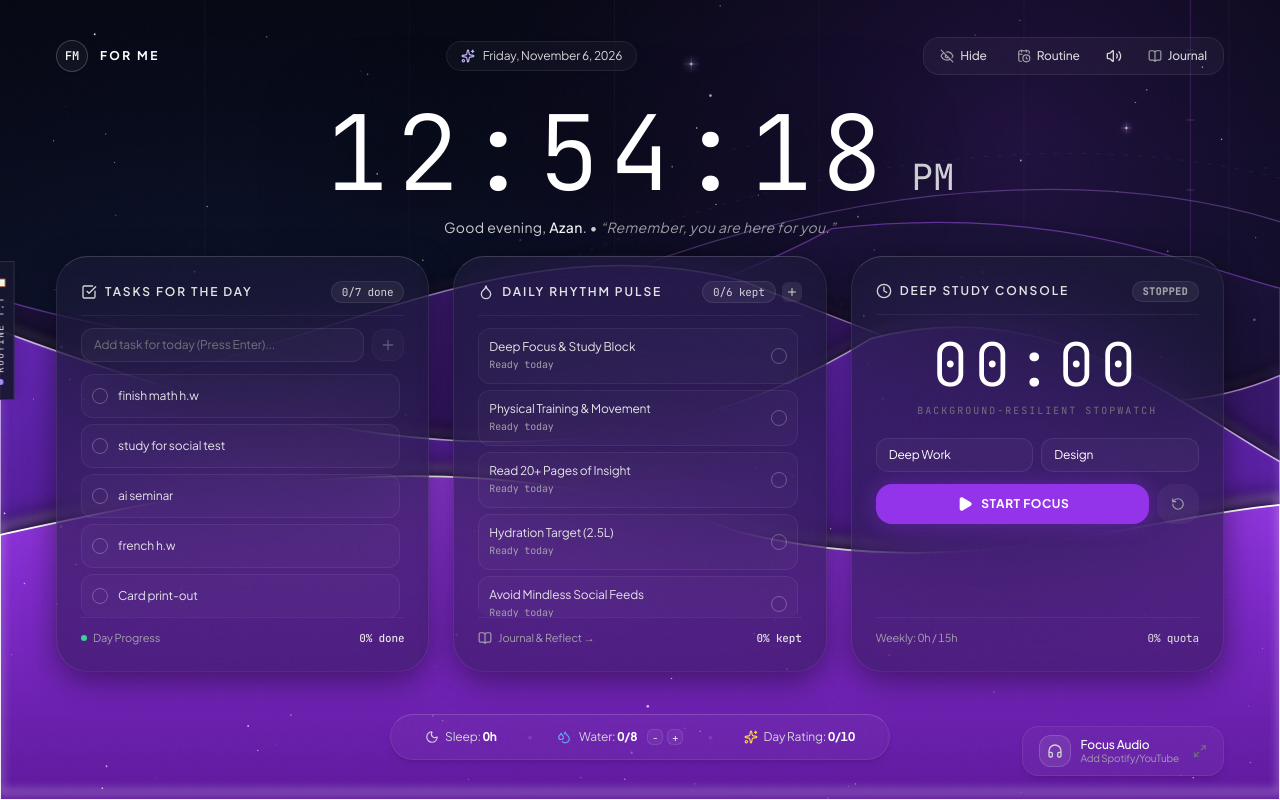
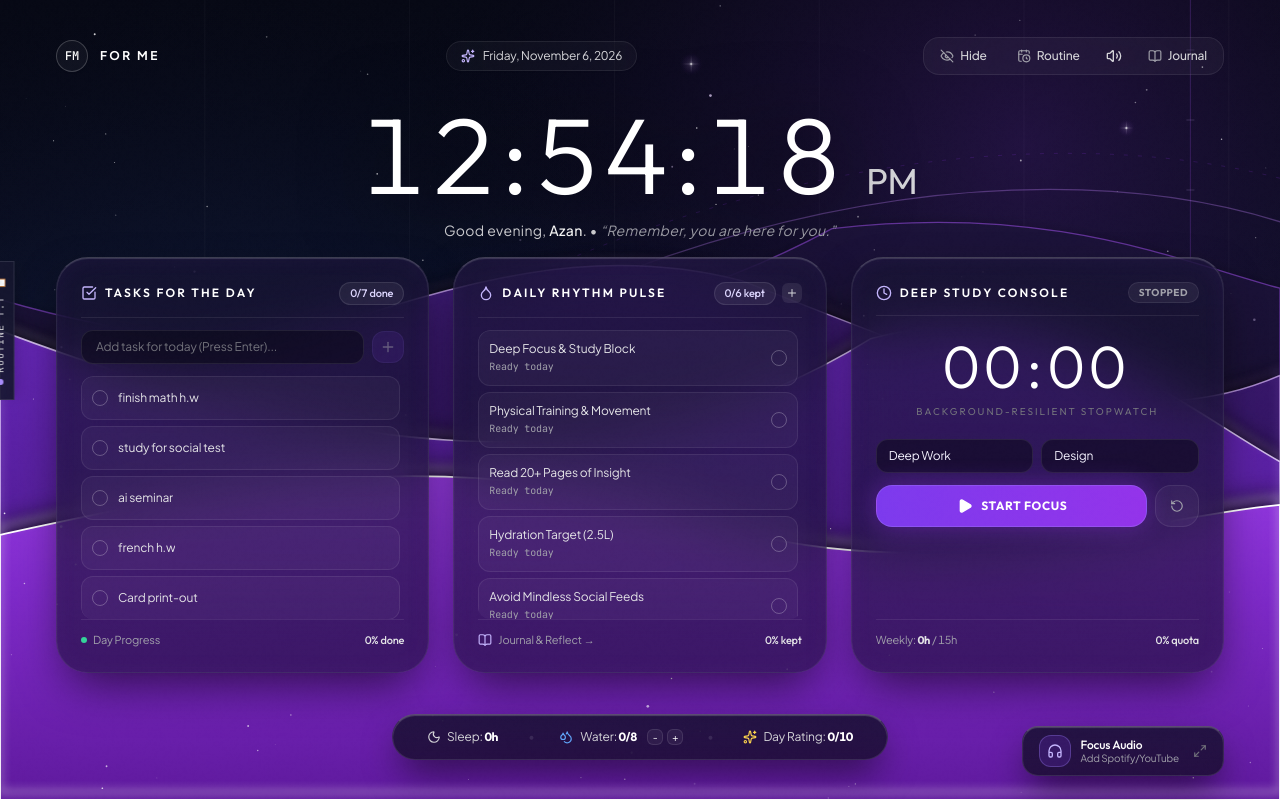
Before and after one commit to azanabdullah2752012-ui/for-me, a React (Vite) app: page / in a window 1280 px wide. Built offline with nearby package versions, Linux system fonts and the light colour scheme.

Commit message:
feat(design): elevate site with Option A cosmic neumorphic glass and calibrated sub-view atmosphere

```diff
--- a/src/App.tsx
+++ b/src/App.tsx
@@ -109,6 +109,11 @@ const SanctuaryLayout: React.FC = () => {
         <div className="fixed inset-0 bg-[#f7f5f0]/95 backdrop-blur-2xl z-[5] pointer-events-none transition-opacity duration-300" />
       )}
 
+      {/* Calibrated Dark Atmosphere Scrim for Sub-views (Palmkvist Principle: Leaves Wallpaper HUD 100% untouched) */}
+      {!isLight && !isWallpaper && (
+        <div className="fixed inset-0 bg-[#070914]/84 backdrop-blur-2xl z-[5] pointer-events-none transition-opacity duration-300" />
+      )}
+
       {/* ── DREAMY ANALOG FILM GRAIN OVERLAY ── */}
       <div className="pointer-events-none fixed inset-0 z-20 dreamy-grain opacity-40 mix-blend-overlay" />
 
--- a/src/index.css
+++ b/src/index.css
@@ -85,6 +85,49 @@ input, textarea {
   border: 1px solid var(--card-border);
 }
 
+/* Cosmic Neumorphic Glass Architecture */
+.cosmic-card {
+  background: linear-gradient(180deg, rgba(24, 20, 52, 0.70) 0%, rgba(14, 12, 34, 0.55) 100%);
+  backdrop-filter: blur(28px);
+  -webkit-backdrop-filter: blur(28px);
+  border: 1px solid rgba(255, 255, 255, 0.08);
+  border-top: 1px solid rgba(255, 255, 255, 0.20);
+  box-shadow:
+    0 20px 48px -12px rgba(0, 0, 0, 0.65),
+    inset 0 1px 1px 0 rgba(255, 255, 255, 0.16),
+    inset 0 0 24px 0 rgba(168, 85, 247, 0.05);
+}
+
+.cosmic-card:hover {
+  background: linear-gradient(180deg, rgba(28, 24, 62, 0.78) 0%, rgba(18, 14, 42, 0.62) 100%);
+  border-top: 1px solid rgba(216, 180, 254, 0.32);
+}
+
+.cosmic-dock {
+  background: linear-gradient(180deg, rgba(20, 16, 44, 0.82) 0%, rgba(12, 10, 28, 0.72) 100%);
+  backdrop-filter: blur(24px);
+  -webkit-backdrop-filter: blur(24px);
+  border: 1px solid rgba(255, 255, 255, 0.10);
+  border-top: 1px solid rgba(255, 255, 255, 0.25);
+  box-shadow:
+    0 16px 36px -8px rgba(0, 0, 0, 0.65),
+    inset 0 1px 1px 0 rgba(255, 255, 255, 0.20);
+}
+
+.cosmic-input {
+  background: rgba(10, 8, 22, 0.55);
+  border: 1px solid rgba(255, 255, 255, 0.08);
+  color: #f5f3ff;
+  transition: all 0.2s ease;
+}
+
+.cosmic-input:focus {
+  outline: none;
+  background: rgba(14, 11, 30, 0.75);
+  border-color: rgba(192, 132, 252, 0.50);
+  box-shadow: 0 0 0 2px rgba(168, 85, 247, 0.20);
+}
+
 .theme-light .creamy-surface {
   box-shadow:
     0 10px 30px -5px rgba(120, 105, 90, 0.08),
@@ -93,10 +136,15 @@ input, textarea {
 }
 
 .theme-dark .creamy-surface {
+  background: linear-gradient(180deg, rgba(24, 20, 52, 0.70) 0%, rgba(14, 12, 34, 0.55) 100%);
+  backdrop-filter: blur(28px);
+  -webkit-backdrop-filter: blur(28px);
+  border: 1px solid rgba(255, 255, 255, 0.08);
+  border-top: 1px solid rgba(255, 255, 255, 0.20);
   box-shadow:
-    0 14px 40px 0 rgba(0, 0, 0, 0.55),
-    inset 0 1px 1px 0 rgba(255, 255, 255, 0.14),
-    0 0 45px -10px rgba(139, 92, 246, 0.12);
+    0 20px 48px -12px rgba(0, 0, 0, 0.65),
+    inset 0 1px 1px 0 rgba(255, 255, 255, 0.16),
+    inset 0 0 24px 0 rgba(168, 85, 247, 0.05);
 }
 
 /* Dreamy glowing glass cards with soft starlight edge */
--- a/src/views/WallpaperHUDView.tsx
+++ b/src/views/WallpaperHUDView.tsx
@@ -235,11 +235,11 @@ export const WallpaperHUDView: React.FC = () => {
       {/* 2. GRAND CENTER RETRO DIGITAL CLOCK & GREETING           */}
       {/* ======================================================== */}
       <section className="text-center shrink-0 my-5 sm:my-auto py-3 sm:py-2 space-y-3">
-        <div className="inline-flex items-baseline justify-center gap-2 sm:gap-3 md:gap-5 font-mono text-white select-none leading-none">
-          <span className="text-5xl sm:text-6xl md:text-8xl lg:text-[104px] font-light tracking-[0.04em] sm:tracking-[0.08em] drop-shadow-[0_8px_40px_rgba(0,0,0,0.85)]">
+        <div className="inline-flex items-baseline justify-center gap-2 sm:gap-3 md:gap-5 font-display text-white select-none leading-none">
+          <span className="text-5xl sm:text-6xl md:text-8xl lg:text-[108px] font-light tracking-[0.05em] drop-shadow-[0_8px_40px_rgba(0,0,0,0.85)] tabular-nums">
             {clockTime}
           </span>
-          <span className="text-xl sm:text-2xl md:text-3xl lg:text-4xl font-mono text-zinc-300 font-normal">
+          <span className="text-xl sm:text-2xl md:text-3xl lg:text-4xl font-display text-zinc-300 font-normal">
             {clockAmPm}
           </span>
         </div>
@@ -257,17 +257,17 @@ export const WallpaperHUDView: React.FC = () => {
         <>
           <section className="grid grid-cols-1 lg:grid-cols-3 gap-6 my-auto items-stretch w-full max-lg:py-6 lg:max-h-[52vh]">
         {/* ── CARD 1: TASKS FOR THE DAY ── */}
-        <div className="p-6 rounded-[2rem] bg-gradient-to-b from-[#181a33]/60 to-[#121326]/40 hover:from-[#1b1e3b]/70 hover:to-[#14162e]/50 backdrop-blur-3xl border border-white/[0.08] border-t-white/[0.18] shadow-[0_8px_32px_0_rgba(0,0,0,0.45)] flex flex-col justify-between h-auto min-h-[300px] lg:h-full overflow-hidden transition-all duration-300">
+        <div className="p-6 rounded-[2rem] cosmic-card flex flex-col justify-between h-auto min-h-[310px] lg:h-full overflow-hidden transition-all duration-300">
           <div className="flex-1 min-h-0 flex flex-col space-y-3">
             {/* Header */}
-            <div className="flex items-center justify-between pb-3 border-b border-white/[0.06] shrink-0">
+            <div className="flex items-center justify-between pb-3 border-b border-white/[0.08] shrink-0">
               <div className="flex items-center gap-2">
-                <CheckSquare className="w-4 h-4 text-zinc-300" />
-                <h2 className="text-xs font-sans uppercase tracking-[0.16em] text-zinc-200 font-semibold">
+                <CheckSquare className="w-4 h-4 text-violet-300" />
+                <h2 className="text-xs font-display uppercase tracking-[0.18em] text-white font-semibold">
                   Tasks for the Day
                 </h2>
               </div>
-              <span className="text-[11px] font-mono px-2.5 py-0.5 rounded-full bg-white/[0.06] text-zinc-300 border border-white/[0.08]">
+              <span className="text-[11px] font-display font-medium px-2.5 py-0.5 rounded-full bg-white/[0.06] text-violet-200 border border-white/[0.10] tabular-nums">
                 {tasksDoneCount}/{tasks.length} done
               </span>
             </div>
@@ -280,13 +280,13 @@ export const WallpaperHUDView: React.FC = () => {
                 placeholder="Add task for today (Press Enter)..."
                 value={newTaskInput}
                 onChange={(e) => setNewTaskInput(e.target.value)}
-                className="flex-1 bg-white/[0.03] border border-white/[0.08] hover:border-white/[0.15] focus:border-violet-400 rounded-xl px-3 py-2 text-xs text-white placeholder-zinc-500 focus:outline-none transition-colors"
+                className="flex-1 cosmic-input rounded-xl px-3.5 py-2 text-xs placeholder-zinc-500"
               />
               <button
                 type="submit"
                 aria-label="Add task"
                 disabled={!newTaskInput.trim()}
-                className="w-8 h-8 rounded-xl bg-white/[0.08] hover:bg-white text-zinc-200 hover:text-black border border-white/[0.1] disabled:opacity-30 disabled:pointer-events-none flex items-center justify-center transition-all shrink-0 cursor-pointer"
+                className="w-8 h-8 rounded-xl bg-violet-600/40 hover:bg-violet-600 text-white border border-violet-400/30 disabled:opacity-30 disabled:pointer-events-none flex items-center justify-center transition-all shrink-0 cursor-pointer shadow-sm"
               >
                 <Plus className="w-4 h-4" />
               </button>
@@ -305,7 +305,7 @@ export const WallpaperHUDView: React.FC = () => {
                   className={`p-2.5 rounded-xl border transition-all flex items-center justify-between text-xs select-none group ${
                     task.completed
                       ? 'bg-white/[0.015] border-white/[0.04] text-zinc-500'
-                      : 'bg-white/[0.025] hover:bg-white/[0.05] border-white/[0.06] text-zinc-200'
+                      : 'bg-white/[0.035] hover:bg-white/[0.07] border-white/[0.08] hover:border-violet-400/20 text-zinc-200'
                   }`}
                 >
                   <div
@@ -316,7 +316,7 @@ export const WallpaperHUDView: React.FC = () => {
                       className={`w-4 h-4 rounded-full flex items-center justify-center shrink-0 border transition-all ${
                         task.completed
                           ? 'bg-emerald-500 border-emerald-400 text-white shadow-sm'
-                          : 'border-white/[0.25] group-hover:border-emerald-400'
+                          : 'border-white/[0.25] group-hover:border-violet-400'
                       }`}
                     >
                       {task.completed && <Check className="w-2.5 h-2.5 stroke-[3]" />}
@@ -340,28 +340,28 @@ export const WallpaperHUDView: React.FC = () => {
           </div>
 
           {/* Footer */}
-          <div className="pt-3 border-t border-white/[0.06] flex items-center justify-between text-[11px] text-zinc-400 font-sans shrink-0">
+          <div className="pt-3 border-t border-white/[0.08] flex items-center justify-between text-[11px] text-zinc-400 font-sans shrink-0">
             <span className="flex items-center gap-1.5">
               <span className="w-1.5 h-1.5 rounded-full bg-emerald-400" />
               Day Progress
             </span>
-            <span className="font-mono text-zinc-200 font-medium">{tasksPercent}% done</span>
+            <span className="font-display font-medium text-zinc-200 tabular-nums">{tasksPercent}% done</span>
           </div>
         </div>
 
         {/* ── CARD 2: DAILY RHYTHM PULSE ── */}
-        <div className="p-6 rounded-[2rem] bg-gradient-to-b from-[#181a33]/60 to-[#121326]/40 hover:from-[#1b1e3b]/70 hover:to-[#14162e]/50 backdrop-blur-3xl border border-white/[0.08] border-t-white/[0.18] shadow-[0_8px_32px_0_rgba(0,0,0,0.45)] flex flex-col justify-between h-auto min-h-[300px] lg:h-full overflow-hidden transition-all duration-300">
+        <div className="p-6 rounded-[2rem] cosmic-card flex flex-col justify-between h-auto min-h-[310px] lg:h-full overflow-hidden transition-all duration-300">
           <div className="flex-1 min-h-0 flex flex-col space-y-3">
             {/* Header */}
-            <div className="flex items-center justify-between pb-3 border-b border-white/[0.06] shrink-0">
+            <div className="flex items-center justify-between pb-3 border-b border-white/[0.08] shrink-0">
               <div className="flex items-center gap-2">
-                <Droplet className="w-4 h-4 text-zinc-300" />
-                <h2 className="text-xs font-sans uppercase tracking-[0.16em] text-zinc-200 font-semibold">
+                <Droplet className="w-4 h-4 text-violet-300" />
+                <h2 className="text-xs font-display uppercase tracking-[0.18em] text-white font-semibold">
                   Daily Rhythm Pulse
                 </h2>
               </div>
               <div className="flex items-center gap-1.5">
-                <span className="text-[11px] font-mono px-2.5 py-0.5 rounded-full bg-white/[0.06] text-zinc-300 border border-white/[0.08]">
+                <span className="text-[11px] font-display font-medium px-2.5 py-0.5 rounded-full bg-white/[0.06] text-violet-200 border border-white/[0.10] tabular-nums">
                   {habitsKeptCount}/{habits.length} kept
                 </span>
                 <button
@@ -393,7 +393,7 @@ export const WallpaperHUDView: React.FC = () => {
                   className={`p-2.5 rounded-xl border transition-all flex items-center justify-between text-xs cursor-pointer select-none group ${
                     habit.completed
                       ? 'bg-white/[0.015] border-white/[0.04] text-zinc-400'
-                      : 'bg-white/[0.025] hover:bg-white/[0.05] border-white/[0.06] text-zinc-200'
+                      : 'bg-white/[0.035] hover:bg-white/[0.07] border-white/[0.08] hover:border-violet-400/20 text-zinc-200'
                   }`}
                 >
                   <div className="flex flex-col gap-0.5 truncate pr-2">
@@ -402,7 +402,7 @@ export const WallpaperHUDView: React.FC = () => {
                     </span>
                     <div className="flex items-center gap-1.5 text-[10px] text-zinc-400 font-mono">
                       {habit.streak > 0 ? (
-                        <span className="text-amber-400 flex items-center gap-0.5">
+                        <span className="text-amber-400 flex items-center gap-0.5 font-medium">
                           🔥 {habit.streak} day streak
                         </span>
                       ) : (
@@ -415,7 +415,7 @@ export const WallpaperHUDView: React.FC = () => {
                     className={`w-4 h-4 rounded-full flex items-center justify-center shrink-0 border transition-all ${
                       habit.completed
                         ? 'bg-emerald-500 border-emerald-400 text-white shadow-sm'
-                        : 'border-white/[0.25] group-hover:border-emerald-400'
+                        : 'border-white/[0.25] group-hover:border-violet-400'
                     }`}
                   >
                     {habit.completed && <Check className="w-2.5 h-2.5 stroke-[3]" />}
@@ -426,30 +426,30 @@ export const WallpaperHUDView: React.FC = () => {
           </div>
 
           {/* Footer */}
-          <div className="pt-3 border-t border-white/[0.06] flex items-center justify-between text-[11px] text-zinc-400 font-sans shrink-0">
+          <div className="pt-3 border-t border-white/[0.08] flex items-center justify-between text-[11px] text-zinc-400 font-sans shrink-0">
             <button
               onClick={() => setActiveTab('journal')}
               className="hover:text-white flex items-center gap-1.5 transition-colors"
             >
-              <BookOpen className="w-3.5 h-3.5 text-zinc-400" />
+              <BookOpen className="w-3.5 h-3.5 text-violet-300" />
               <span>Journal & Reflect →</span>
             </button>
-            <span className="font-mono text-zinc-200 font-medium">{habitsPercent}% kept</span>
+            <span className="font-display font-medium text-zinc-200 tabular-nums">{habitsPercent}% kept</span>
           </div>
         </div>
 
         {/* ── CARD 3: DEEP STUDY CONSOLE ── */}
-        <div className="p-6 rounded-[2rem] bg-gradient-to-b from-[#181a33]/60 to-[#121326]/40 hover:from-[#1b1e3b]/70 hover:to-[#14162e]/50 backdrop-blur-3xl border border-white/[0.08] border-t-white/[0.18] shadow-[0_8px_32px_0_rgba(0,0,0,0.45)] flex flex-col justify-between h-auto min-h-[300px] lg:h-full overflow-hidden transition-all duration-300">
+        <div className="p-6 rounded-[2rem] cosmic-card flex flex-col justify-between h-auto min-h-[310px] lg:h-full overflow-hidden transition-all duration-300">
           <div className="flex-1 min-h-0 flex flex-col space-y-3">
             {/* Header */}
-            <div className="flex items-center justify-between pb-3 border-b border-white/[0.06] shrink-0">
+            <div className="flex items-center justify-between pb-3 border-b border-white/[0.08] shrink-0">
               <div className="flex items-center gap-2">
-                <Clock className="w-4 h-4 text-zinc-300" />
-                <h2 className="text-xs font-sans uppercase tracking-[0.16em] text-zinc-200 font-semibold">
+                <Clock className="w-4 h-4 text-violet-300" />
+                <h2 className="text-xs font-display uppercase tracking-[0.18em] text-white font-semibold">
                   Deep Study Console
                 </h2>
               </div>
-              <span className={`text-[10px] font-mono px-2.5 py-0.5 rounded-full font-bold uppercase tracking-wider ${
+              <span className={`text-[10px] font-display px-2.5 py-0.5 rounded-full font-bold uppercase tracking-wider ${
                 isStudyActive
                   ? 'bg-emerald-500/20 text-emerald-300 border border-emerald-500/30 animate-pulse'
                   : 'bg-white/[0.06] text-zinc-400 border border-white/[0.08]'
@@ -460,10 +460,10 @@ export const WallpaperHUDView: React.FC = () => {
 
             {/* Big Stopwatch Display */}
             <div className="text-center py-2">
-              <div className="text-5xl lg:text-6xl font-mono font-light tracking-widest text-white leading-none">
+              <div className="text-5xl lg:text-6xl font-display font-light tracking-widest text-white leading-none tabular-nums">
                 {formatStopwatch(studySeconds)}
               </div>
-              <p className="text-[10px] font-mono tracking-[0.2em] text-zinc-500 uppercase mt-2">
+              <p className="text-[10px] font-display tracking-[0.2em] text-zinc-500 uppercase mt-2">
                 Background-Resilient Stopwatch
               </p>
             </div>
@@ -476,7 +476,7 @@ export const WallpaperHUDView: React.FC = () => {
                 value={studyMode}
                 onChange={(e) => setStudyMode(e.target.value)}
                 placeholder="Mode (e.g. Deep Work)"
-                className="w-full bg-white/[0.03] border border-white/[0.08] hover:border-white/[0.15] focus:border-violet-400 rounded-xl px-3 py-2 text-xs text-white placeholder-zinc-500 focus:outline-none transition-colors"
+                className="w-full cosmic-input rounded-xl px-3 py-2 text-xs placeholder-zinc-500"
               />
               <input
                 type="text"
@@ -487,7 +487,7 @@ export const WallpaperHUDView: React.FC = () => {
                   setStudySubject(e.target.value);
                 }}
                 placeholder="Topic (e.g. Design)"
-                className="w-full bg-white/[0.03] border border-white/[0.08] hover:border-white/[0.15] focus:border-violet-400 rounded-xl px-3 py-2 text-xs text-white placeholder-zinc-500 focus:outline-none transition-colors"
+                className="w-full cosmic-input rounded-xl px-3 py-2 text-xs placeholder-zinc-500"
               />
             </div>
 
@@ -496,7 +496,7 @@ export const WallpaperHUDView: React.FC = () => {
               <button
                 type="button"
                 onClick={toggleStudyTimer}
-                className="flex-1 py-3 rounded-2xl bg-[#9333ea] hover:bg-[#a855f7] text-white font-sans text-xs font-bold tracking-wider uppercase flex items-center justify-center gap-2 shadow-[0_0_20px_rgba(147,51,234,0.35)] transition-all cursor-pointer"
+                className="flex-1 py-3 rounded-2xl bg-gradient-to-r from-violet-600 to-purple-600 hover:from-violet-500 hover:to-purple-500 text-white font-display text-xs font-bold tracking-wider uppercase flex items-center justify-center gap-2 shadow-[0_0_24px_rgba(147,51,234,0.40)] border border-violet-400/30 transition-all cursor-pointer"
               >
                 {isStudyActive ? <Pause className="w-4 h-4" /> : <Play className="w-4 h-4 ml-0.5 fill-current" />}
                 <span>{isStudyActive ? 'Pause Focus' : 'Start Focus'}</span>
@@ -506,7 +506,7 @@ export const WallpaperHUDView: React.FC = () => {
                 type="button"
                 aria-label="Reset stopwatch"
                 onClick={resetStudyTimer}
-                className="px-3.5 py-3 rounded-2xl bg-white/[0.04] hover:bg-white/[0.08] text-zinc-400 hover:text-white transition-colors cursor-pointer"
+                className="px-3.5 py-3 rounded-2xl bg-white/[0.04] hover:bg-white/[0.08] text-zinc-400 hover:text-white border border-white/[0.08] transition-colors cursor-pointer"
                 title="Reset stopwatch"
               >
                 <RotateCcw className="w-3.5 h-3.5" />
@@ -515,9 +515,9 @@ export const WallpaperHUDView: React.FC = () => {
           </div>
 
           {/* Footer */}
-          <div className="pt-3 border-t border-white/[0.06] flex items-center justify-between text-[11px] text-zinc-400 font-sans shrink-0">
-            <span>Weekly: {weeklyStudyHours}h / 15h</span>
-            <span className="font-mono text-zinc-200">{weeklyQuotaPct}% quota</span>
+          <div className="pt-3 border-t border-white/[0.08] flex items-center justify-between text-[11px] text-zinc-400 font-sans shrink-0">
+            <span>Weekly: <strong className="text-zinc-200 font-display">{weeklyStudyHours}h</strong> / 15h</span>
+            <span className="font-display font-medium text-zinc-200 tabular-nums">{weeklyQuotaPct}% quota</span>
           </div>
         </div>
       </section>
@@ -527,7 +527,7 @@ export const WallpaperHUDView: React.FC = () => {
       {/* ======================================================== */}
       <footer className="relative shrink-0 flex flex-col xl:flex-row items-center justify-center w-full pt-8 pb-4 z-20 gap-4 mt-auto">
         {/* Center Pill: Sleep, Water, Day Rating */}
-        <div className="flex flex-wrap items-center justify-center gap-4 sm:gap-6 px-5 sm:px-7 py-3 rounded-full bg-white/[0.035] backdrop-blur-2xl border border-white/[0.08] border-t-white/[0.16] text-xs font-sans text-zinc-300 shadow-md">
+        <div className="flex flex-wrap items-center justify-center gap-4 sm:gap-6 px-5 sm:px-7 py-3 rounded-full cosmic-dock text-xs font-sans text-zinc-300">
           {/* Sleep */}
           <div
             role="button"
@@ -539,7 +539,7 @@ export const WallpaperHUDView: React.FC = () => {
             title="Click or press Enter to cycle sleep hours"
           >
             <Moon className="w-3.5 h-3.5 text-zinc-300" />
-            <span>Sleep: <strong className="text-white">{sleepHours}h</strong></span>
+            <span>Sleep: <strong className="text-white font-display tabular-nums">{sleepHours}h</strong></span>
           </div>
 
           <span className="text-white/[0.1]">•</span>
@@ -547,7 +547,7 @@ export const WallpaperHUDView: React.FC = () => {
           {/* Water */}
           <div className="flex items-center gap-2">
             <Droplets className="w-3.5 h-3.5 text-blue-400" />
-            <span>Water: <strong className="text-white">{Math.round((hydration / 100) * 8)}/8</strong></span>
+            <span>Water: <strong className="text-white font-display tabular-nums">{Math.round((hydration / 100) * 8)}/8</strong></span>
             <div className="flex items-center gap-1 ml-0.5">
               <button
                 type="button"
@@ -581,20 +581,20 @@ export const WallpaperHUDView: React.FC = () => {
             title="Click or press Enter to cycle rating"
           >
             <Sparkles className="w-3.5 h-3.5 text-amber-300" />
-            <span>Day Rating: <strong className="text-white">{dailyRating}/10</strong></span>
+            <span>Day Rating: <strong className="text-white font-display tabular-nums">{dailyRating}/10</strong></span>
           </div>
         </div>
 
         {/* Right Floating Pill: Focus Audio */}
         <div
           onClick={() => setIsAudioDockOpen(true)}
-          className="xl:absolute xl:right-0 xl:bottom-0 flex items-center gap-2.5 px-4 py-2 rounded-2xl bg-white/[0.035] backdrop-blur-2xl border border-white/[0.08] hover:border-white/[0.2] text-xs font-sans text-white shadow-md cursor-pointer group transition-all"
+          className="xl:absolute xl:right-0 xl:bottom-0 flex items-center gap-2.5 px-4 py-2 rounded-2xl cosmic-dock text-xs font-sans text-white cursor-pointer group transition-all"
         >
-          <div className="w-8 h-8 rounded-xl bg-white/[0.08] border border-white/[0.15] flex items-center justify-center text-zinc-300 group-hover:text-white transition-colors">
+          <div className="w-8 h-8 rounded-xl bg-violet-600/20 border border-violet-400/30 flex items-center justify-center text-violet-300 group-hover:text-white transition-colors">
             <Headphones className="w-4 h-4" />
           </div>
           <div className="text-left pr-1">
-            <p className="text-xs font-medium text-white group-hover:text-violet-200 leading-tight">
+            <p className="text-xs font-display font-medium text-white group-hover:text-violet-200 leading-tight">
               Focus Audio
             </p>
             <p className="text-[10px] text-zinc-400 leading-tight">
```
Also changed, not shown: src/components/layout/NavigationSidebar.tsx (+41 -25 lines), src/views/HomeView.tsx (+24 -24 lines), src/views/JournalView.tsx (+13 -13 lines), 5 other files (tests, documents, lock files or other folders).
